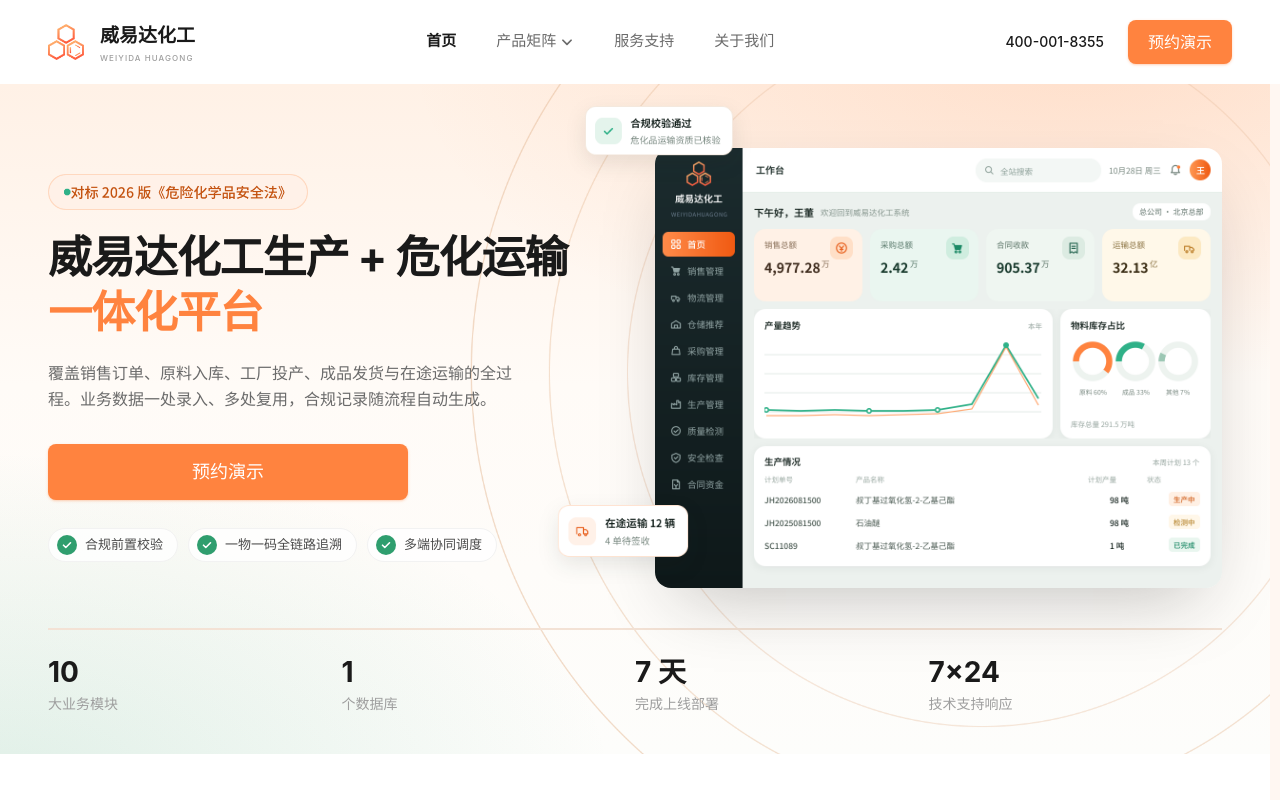
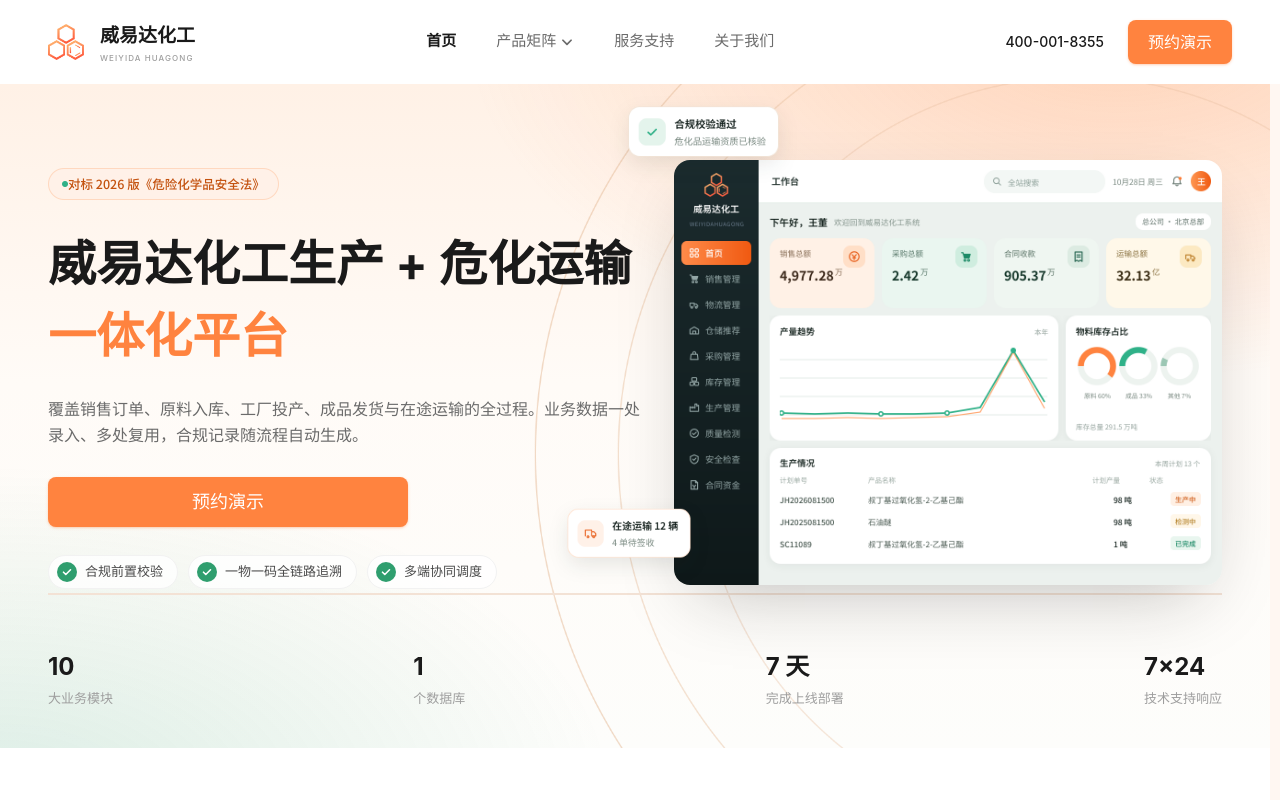
Before and after one commit to KaysonSugar/official-website, a Vue app: page / in a window 1280 px wide. Shown: the top 800 px of the page. Built offline with nearby package versions, Linux system fonts and the light colour scheme.

Commit message:
fix: 首屏按 1440 设计稿实测尺寸校准——看板 596×462 贴容器右缘、双浮层卡定位、圆环圆心、分隔线与数字条间距、标题 48px

```diff
--- a/src/components/sections/HeroSection.vue
+++ b/src/components/sections/HeroSection.vue
@@ -10,11 +10,12 @@ import ringsImg from '@/assets/home/images/rings.png'
 import dividerImg from '@/assets/home/images/hero-bottom-divider.png'
 
 /**
- * 首屏 Hero（定稿原型 01 首页第一屏）
+ * 首屏 Hero（定稿原型 01，1440×704 画板逐项实测还原）
  *
- * 左侧文案用 HTML 写（可改文案、可被搜索引擎读到），右侧看板整块用设计稿导出的图，
- * 两张浮层卡单独叠在图上方——这样阴影和圆角跟设计稿完全一致，不用手画。
- * 底部是四条数字，用分隔线图片与上方内容隔开。
+ * 左侧文案用 HTML 写（可改文案、可被搜索引擎读到），右侧看板整块用设计稿导出的图。
+ * 实测基准（1440 稿）：文案区 660×426、看板 596×462、合规卡 189×63、在途卡 160×63、
+ * 数字条 1280×62；两列列距 24px，看板右缘贴容器右边线。
+ * 浮层卡素材自带透明边距（上 55 / 左右 15 / 下 15 @2x），定位时已按显示尺寸折算。
  */
 </script>
 
@@ -22,45 +23,50 @@ import dividerImg from '@/assets/home/images/hero-bottom-divider.png'
   <!-- 首屏：relative 给装饰同心圆定位；overflow-hidden 裁掉超出视口的圆环。
        背景多层渐变见下方 .hero-bg（顶部暖橙 → 中段近白 → 左下薄荷绿），取自设计稿取色 -->
   <section id="home" class="hero-bg relative overflow-hidden">
-    <!-- 右上装饰同心圆：设计稿导出的大图，纯装饰不进无障碍树；
-         w-[46rem] 固定宽度，max-w-none 让它不被父级压缩，right/top 负值把圆心推到视口外 -->
+    <!-- 右上装饰同心圆：设计稿导出的大图，纯装饰不进无障碍树。
+         实测圆心约在 (1250, 370)、外圈半径约 550 → 图宽 1088、圆心对位偏移 right/-top 各负值 -->
     <img
       :src="ringsImg"
       alt=""
       aria-hidden="true"
-      class="pointer-events-none absolute -top-40 right-[-14rem] w-[52rem] max-w-none select-none lg:-top-56 lg:w-[64rem]"
+      class="pointer-events-none absolute -top-40 right-[-14rem] w-[52rem] max-w-none select-none lg:-top-[10.9rem] lg:right-[-22rem] lg:w-[68rem]"
     />
 
-    <!-- 内容容器：与顶栏同一条左右基准线；上方留白给固定顶栏再留呼吸空间 -->
+    <!-- 内容容器：与顶栏同一条左右基准线 -->
     <div class="container-page relative">
-      <!-- 两栏：<1024px 上下堆叠（文案在前、看板在后），≥1024px 左文右图 -->
-      <div class="grid items-center gap-14 pt-10 sm:pt-12 lg:grid-cols-2 lg:gap-10 lg:pt-16">
-        <!-- 左列：胶囊 → 标题 → 说明 → 主按钮 → 三个卖点 -->
-        <div>
-          <!-- 法规对标胶囊：设计稿导出的整图（含圆角与描边），h-9 高 2.25rem，宽度随比例 -->
-          <img :src="badgeImg" alt="对标 2026 版《危险化学品安全法》" class="h-9 w-auto" />
+      <!-- 两栏：实测 660:596 ≈ 11:10，列距 24px；看板顶 y=77 → 顶部留白 76px；
+           <1024px 上下堆叠（文案在前、看板在后） -->
+      <div
+        class="grid items-start gap-14 pt-10 sm:pt-12 lg:grid-cols-[11fr_10fr] lg:gap-6 lg:pt-[4.75rem]"
+      >
+        <!-- 左列：胶囊 → 标题 → 说明 → 主按钮 → 三个卖点（整块 660×426）。
+             顶部比看板低 8px（实测 84 vs 77），用 mt-2 补齐 -->
+        <div class="lg:mt-2">
+          <!-- 法规对标胶囊：素材 924×128，显示高 32px 时宽 231 ≈ 实测 236 -->
+          <img :src="badgeImg" alt="对标 2026 版《危险化学品安全法》" class="h-8 w-auto" />
 
-          <!-- 主标题：两行，第二行品牌橙；text-[40px]/[44px] 按设计稿标定，
-               leading-[1.25] 防止大字号行距过松 -->
+          <!-- 主标题：实测字号 48px（单字格高 45）、行距 73px → leading-[1.5]；
+               第二行品牌橙 -->
           <h1
-            class="mt-5 text-[28px] font-bold leading-[1.25] tracking-tight text-ink-900 sm:text-4xl lg:text-[40px] xl:text-[44px]"
+            class="mt-7 text-[28px] font-bold leading-[1.35] text-ink-900 sm:text-4xl lg:text-[48px] lg:leading-[1.5]"
           >
             {{ siteConfig.hero.title }}
             <span class="block text-brand-500">{{ siteConfig.hero.titleAccent }}</span>
           </h1>
 
-          <!-- 说明：max-w-[30rem] 控制每行约 26 字，读起来不累；ink-600 次级文字色 -->
-          <p class="mt-5 max-w-[30rem] text-[15px] leading-relaxed text-ink-600 lg:text-base">
+          <!-- 说明：实测行宽约 590px（max-w-[37rem]）、行距 26px → leading-[1.65] -->
+          <p
+            class="mt-6 max-w-[37rem] text-[15px] leading-relaxed text-ink-600 lg:text-base lg:leading-[1.65]"
+          >
             {{ siteConfig.hero.desc }}
           </p>
 
-          <!-- 主按钮：设计稿实测约 360×49（1440 基准），用固定宽度对齐而不是加内边距，
-               避免与 BaseButton 的 lg 尺寸内边距类互相覆盖 -->
-          <div class="mt-8">
+          <!-- 主按钮：实测 358×50 → 宽 22.5rem、高 3.125rem（覆盖 lg 尺寸的 py） -->
+          <div class="mt-7">
             <BaseButton
               :href="siteConfig.contact.ctaHref"
               size="lg"
-              class="w-full sm:w-auto lg:w-[22.5rem]"
+              class="w-full sm:w-auto lg:h-[3.125rem] lg:w-[22.5rem]"
             >
               {{ siteConfig.hero.primaryCta }}
             </BaseButton>
@@ -93,48 +99,52 @@ import dividerImg from '@/assets/home/images/hero-bottom-divider.png'
           </ul>
         </div>
 
-        <!-- 右列：看板整图 + 两张浮层。
+        <!-- 右列：看板整图（596×462）+ 两张浮层。
              整块是装饰性界面示意图，对读屏隐藏，避免念一堆表格数字 -->
         <div
-          class="relative mx-auto w-full max-w-[34rem] sm:max-w-[38rem] lg:max-w-none"
+          class="relative mx-auto w-full max-w-[34rem] sm:max-w-[38rem] lg:mt-0 lg:max-w-none"
           aria-hidden="true"
         >
-          <!-- 「合规校验通过」浮层：设计稿实测左探出看板约 92px、上沿悬空约 65px（1440 基准） -->
+          <!-- 「合规校验通过」浮层：实测 189×63，左探看板 66px、底边贴看板顶边。
+               素材 980×516（内容 950×446，上边距 55@2x）→ 显示宽 195px，
+               定位再外扩内容边距：left -69、top -76 -->
           <img
             :src="complianceImg"
             alt=""
-            class="absolute -left-3 -top-6 z-10 w-32 select-none sm:w-40 lg:-left-[5.75rem] lg:-top-16 lg:w-48"
+            class="absolute -left-2 -top-6 z-10 w-32 select-none sm:w-40 lg:-left-[4.3rem] lg:-top-[4.75rem] lg:w-[195px]"
           />
 
-          <!-- 看板整图：rounded-xl 圆角 + 大范围柔和投影，浮起来但不抢文案的注意力 -->
+          <!-- 看板整图：圆角 + 大范围柔和投影，浮起来但不抢文案的注意力 -->
           <img
             :src="workbenchImg"
             alt="威易达化工一体化平台工作台界面"
             class="w-full rounded-xl shadow-[0_28px_70px_-24px_rgba(26,26,26,0.28)] lg:rounded-2xl"
           />
 
-          <!-- 「在途运输」浮层：设计稿实测左探出看板约 120px，底边与看板底对齐 -->
+          <!-- 「在途运输」浮层：实测 160×63，左探看板 126px、底边与看板底对齐。
+               素材 864×516（内容 834×446）→ 显示宽 166px，left -128、bottom -2 -->
           <img
             :src="onTheWayImg"
             alt=""
-            class="absolute -left-3 bottom-2 z-10 w-28 select-none sm:w-36 lg:-left-[7.5rem] lg:bottom-0 lg:w-44"
+            class="absolute -left-2 bottom-2 z-10 w-28 select-none sm:w-36 lg:-left-32 lg:-bottom-0.5 lg:w-[166px]"
           />
         </div>
       </div>
 
-      <!-- 底部数字条：分隔线用设计稿导出的渐变线（2 倍图，显示 2px） -->
-      <div class="pb-8 pt-8 lg:pb-10 lg:pt-10">
+      <!-- 分隔线：距看板底约 4px；下方数字条与分隔线间距实测约 60px -->
+      <div class="pb-10 lg:mt-1 lg:pb-10">
         <img :src="dividerImg" alt="" aria-hidden="true" class="h-[2px] w-full" />
 
-        <!-- 四列数字：手机两列，≥640px 一行四列；gap-y-6 给两列时留行距 -->
-        <dl class="mt-7 grid grid-cols-2 gap-y-6 sm:grid-cols-4">
+        <!-- 四条数字：实测整块 1280×62，两端对齐（首列贴左、末列贴右）；
+             手机两列网格，≥640px 转一行 flex 两端对齐 -->
+        <dl
+          class="mt-8 grid grid-cols-2 gap-y-6 sm:mt-12 sm:flex sm:flex-wrap sm:justify-between sm:gap-x-8 sm:gap-y-6 lg:mt-[3.75rem]"
+        >
           <div v-for="stat in siteConfig.hero.stats" :key="stat.label">
-            <!-- 数值：28px 加粗，7×24 这类短字符也不会显小 -->
-            <dd class="text-2xl font-bold leading-none text-ink-900 lg:text-[28px]">
-              {{ stat.value }}
-            </dd>
-            <!-- 标签：弱化灰，与数值拉开层级 -->
-            <dt class="mt-2 text-sm text-ink-400">{{ stat.label }}</dt>
+            <!-- 数值：实测字格高 18 → 字号 24px 加粗 -->
+            <dd class="text-2xl font-bold leading-none text-ink-900">{{ stat.value }}</dd>
+            <!-- 标签：13px 弱化灰，与数值拉开层级 -->
+            <dt class="mt-2.5 text-[13px] text-ink-400">{{ stat.label }}</dt>
           </div>
         </dl>
       </div>
@@ -148,8 +158,8 @@ import dividerImg from '@/assets/home/images/hero-bottom-divider.png'
    写原生 CSS 而不是 Tailwind，是因为多层 radial-gradient 用工具类表达会很长，也不好读出意图 */
 .hero-bg {
   background:
-    radial-gradient(60rem 30rem at 85% -5%, rgba(255, 131, 63, 0.16), transparent 70%),
-    radial-gradient(55rem 30rem at 0% 105%, rgba(47, 158, 110, 0.14), transparent 70%),
+    radial-gradient(60rem 32rem at 88% -8%, rgba(255, 131, 63, 0.26), transparent 68%),
+    radial-gradient(55rem 30rem at 0% 108%, rgba(47, 158, 110, 0.16), transparent 70%),
     linear-gradient(180deg, #fff1e6 0%, #fffbf7 45%, #fdfdfb 100%);
 }
 </style>
```
